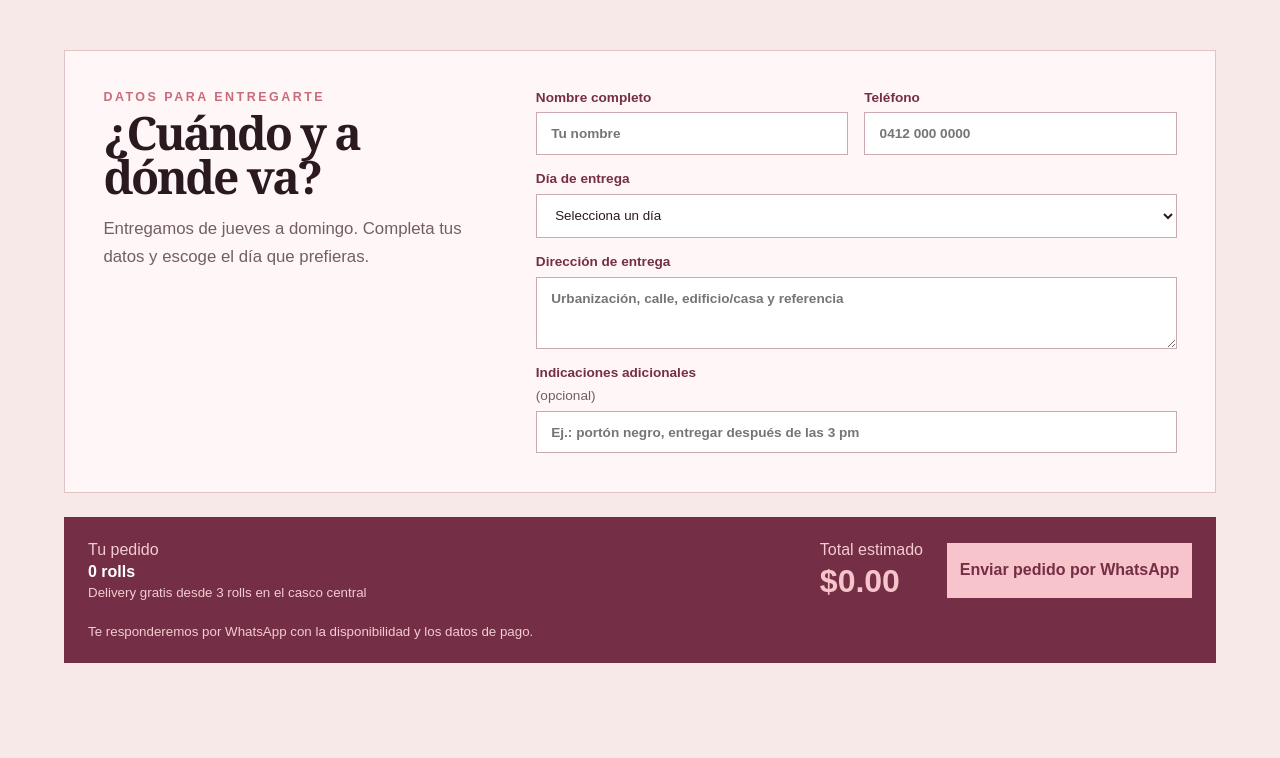
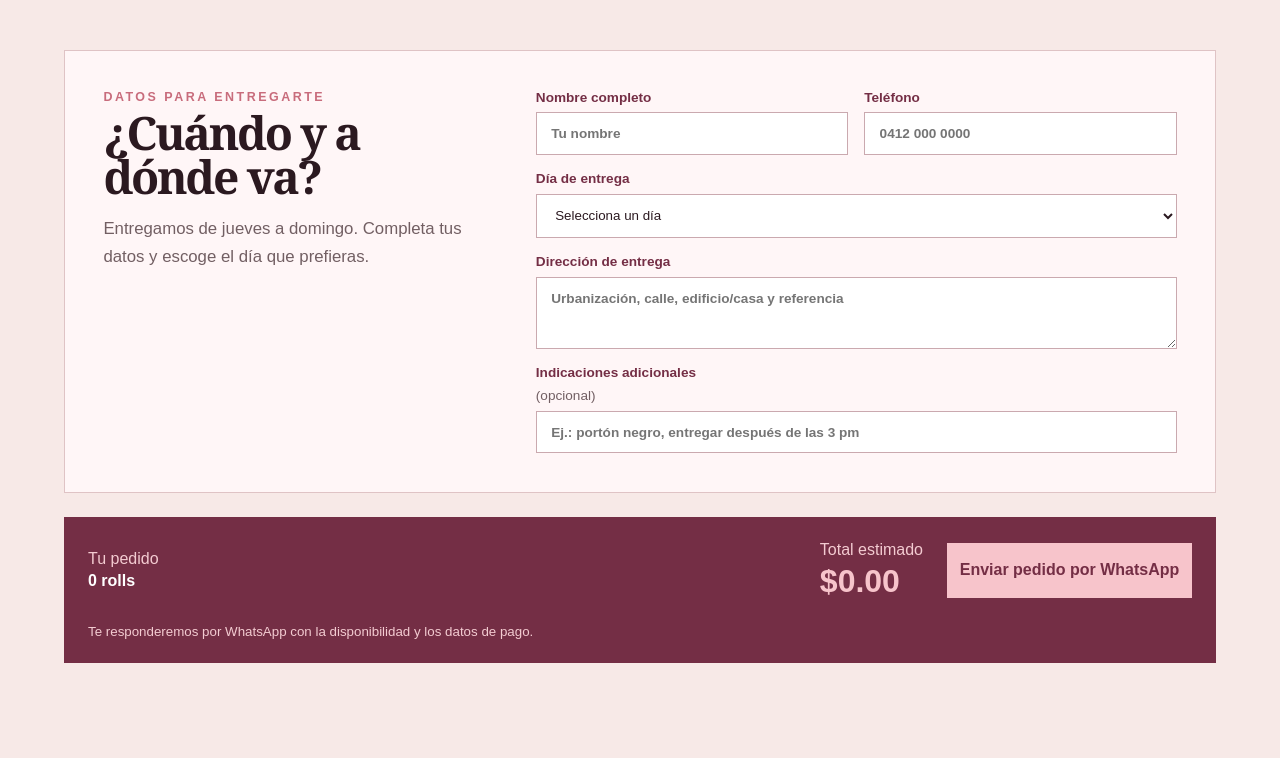
Before and after one commit to anitaamaya620/Loli, a plain HTML site: page index.html in a window 1280 px wide. Shown: the part 2108-2866 px from the top of the page. Drawn offline with Linux system fonts and the light colour scheme.

Commit message:
Quitar la promoción de delivery gratis

```diff
--- a/app.js
+++ b/app.js
@@ -7,7 +7,6 @@ const flavors = {
 const counts = { clasico: 0, arequipe: 0, chocolate: 0, apple: 0 };
 const form = document.querySelector("#pedido");
 const rollCount = document.querySelector("#rollCount");
-const deliveryNote = document.querySelector("#deliveryNote");
 const totalElement = document.querySelector("#total");
 const formError = document.querySelector("#formError");
 const sendMessage = document.querySelector("#sendMessage");
@@ -30,7 +29,6 @@ function render() {
   const { rolls, total } = totals();
   rollCount.textContent = `${rolls} ${rolls === 1 ? "roll" : "rolls"}`;
   totalElement.textContent = `$${total.toFixed(2)}`;
-  deliveryNote.textContent = rolls >= 3 ? "Delivery gratis en el casco central ✓" : "Delivery gratis desde 3 rolls en el casco central";
 }
 
 document.querySelectorAll(".stepper button").forEach((button) => {
--- a/index.html
+++ b/index.html
@@ -29,7 +29,7 @@
     <div class="order-heading">
       <p class="eyebrow">Tu pedido</p>
       <h2>Arma tu pedido.</h2>
-      <div class="order-facts"><span>8 cm</span><span>Entregas de jueves a domingo</span><span>Delivery gratis desde 3 · casco central</span></div>
+      <div class="order-facts"><span>8 cm</span><span>Entregas de jueves a domingo</span></div>
     </div>
 
     <div class="flavor-grid">
@@ -75,7 +75,7 @@
     </section>
 
     <aside class="order-summary">
-      <div><span>Tu pedido</span><strong id="rollCount">0 rolls</strong><small id="deliveryNote">Delivery gratis desde 3 rolls</small></div>
+      <div><span>Tu pedido</span><strong id="rollCount">0 rolls</strong></div>
       <div class="summary-total"><span>Total estimado</span><b id="total">$0.00</b></div>
       <button class="whatsapp" type="submit">Enviar pedido por WhatsApp</button>
       <p class="form-error" id="formError" role="alert" hidden></p>
```
